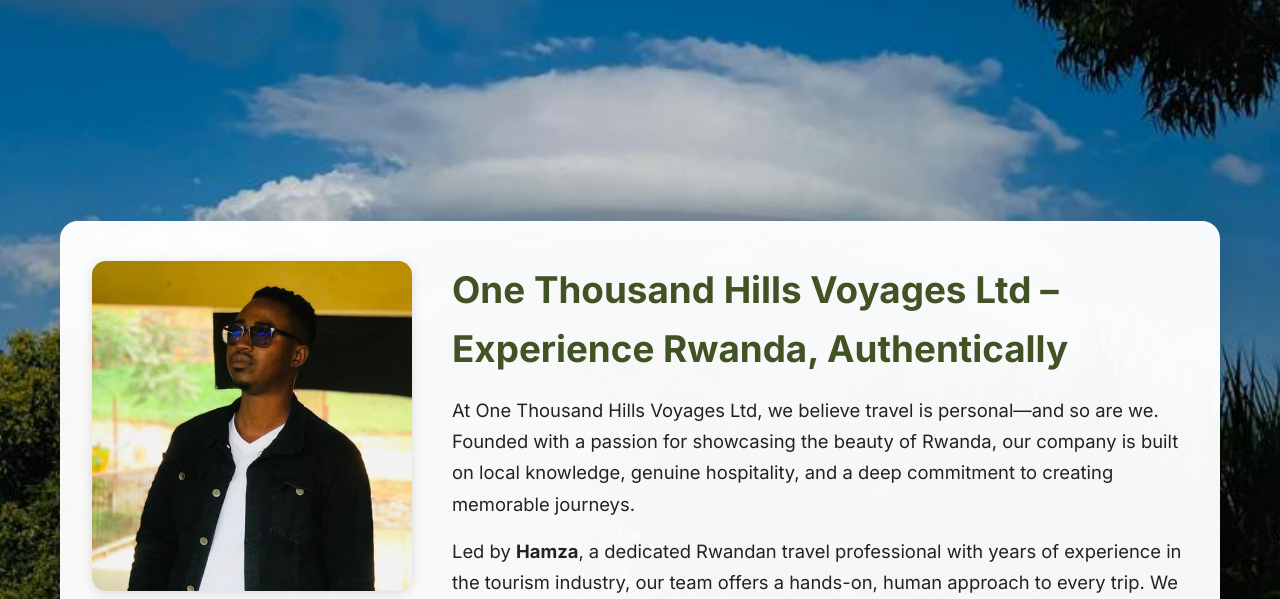
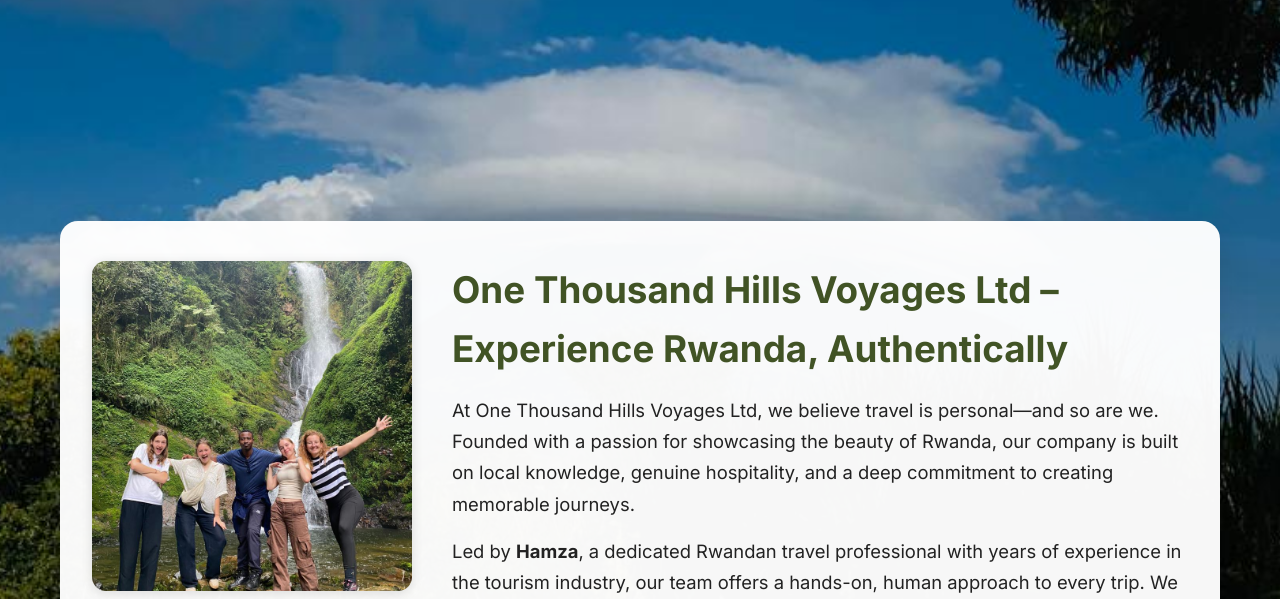
Before and after one commit to Lion-ishimwe/1000hills, an Eleventy site: page src/about.njk in a window 1280 px wide. Shown: the part 339-938 px from the top of the page. Built offline with nearby package versions, Linux system fonts and the light colour scheme; Eleventy itself is replaced by a stand-in of ours; files that its build step writes are made by us from their sources.

Commit message:
update changes

```diff
--- a/src/about.njk
+++ b/src/about.njk
@@ -17,7 +17,7 @@
     <div class="container">
         <div class="about-card">
             <div class="about-image">
-                <img src="/images/Hamza.jpg" alt="Meet [Hamza], the heart behind One Thousand Hills Voyages Ltd." />
+                <img src="/images/Profile.jpg" alt="Meet [Hamza], the heart behind One Thousand Hills Voyages Ltd." />
                 <figcaption class="about-caption">Meet <strong>Hamza</strong>, the heart behind One Thousand Hills Voyages Ltd.</figcaption>
             </div>
             <div class="about-description">
```
Also changed, not shown: src/images/Profile.jpg (added).
